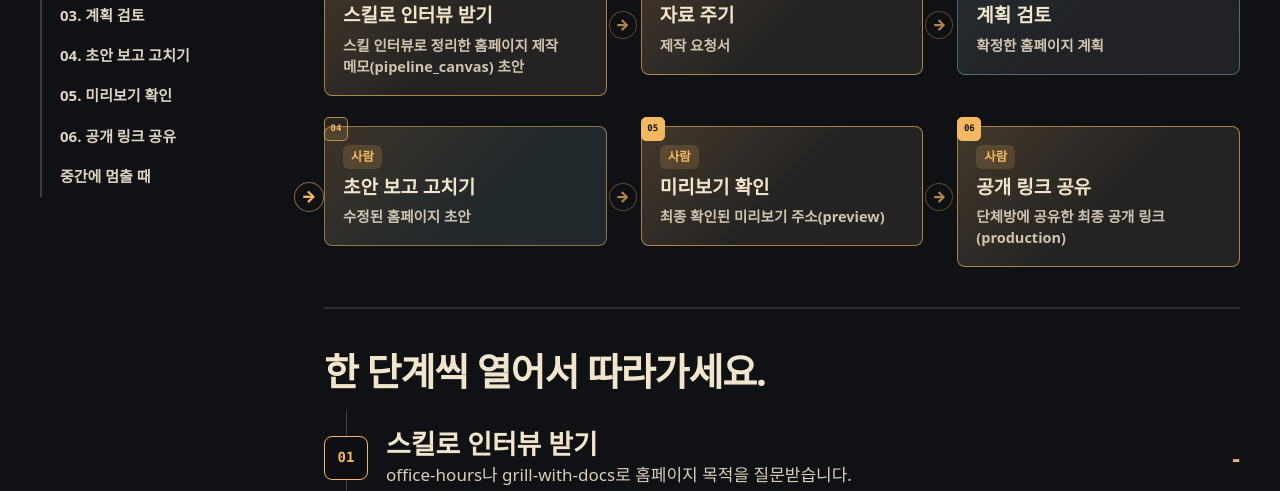
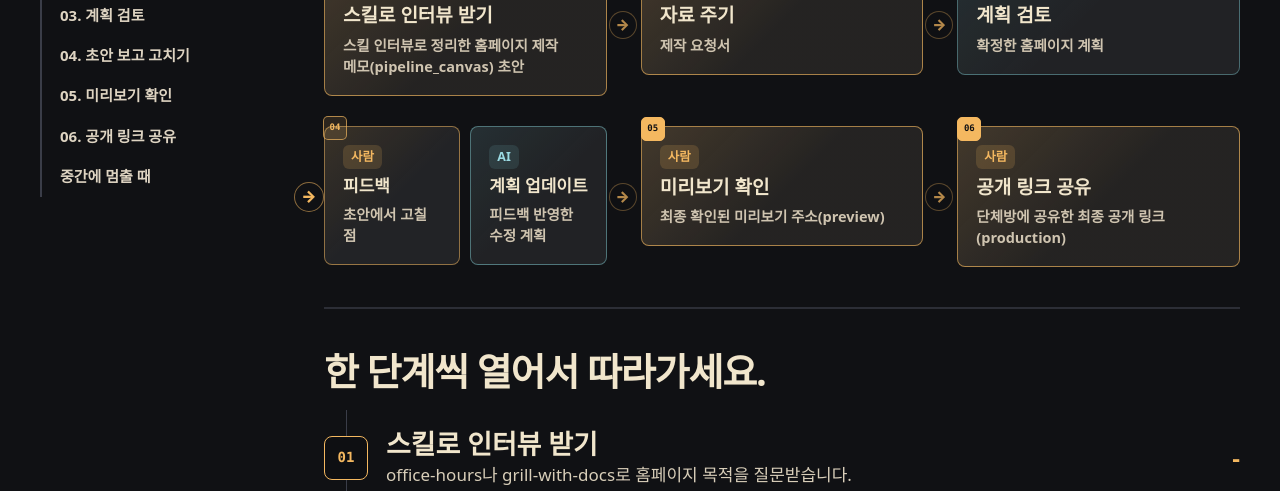
Before and after one commit to twinfin22/ai-night, an Astro site: page /modules/website in a window 1280 px wide. Shown: the part 609-1100 px from the top of the page. Built offline with nearby package versions, Linux system fonts and the light colour scheme; Astro itself is replaced by a stand-in of ours; a web font is replaced by a local one.

Commit message:
feat(tutorials): split feedback flow cards

```diff
--- a/src/components/ModuleTemplate.astro
+++ b/src/components/ModuleTemplate.astro
@@ -113,9 +113,27 @@ const actorFallback = {
           )}
           <ol class:list={['tutorial-flow', overviewFlow && 'tutorial-flow--arrows']}>
             {steps.map((item) => (
-              <li data-track={item.track ?? 'both'} data-actor={item.actor ?? 'human-ai'} data-loop={item.loop ? 'true' : undefined}>
+              <li
+                data-track={item.track ?? 'both'}
+                data-actor={item.actor ?? 'human-ai'}
+                data-loop={item.loop ? 'true' : undefined}
+                data-split={overviewFlow && item.overviewItems?.length ? 'true' : undefined}
+              >
                 <a href={`#step-${item.step}`} data-track={item.track ?? 'both'}>
                   <span class="tutorial-flow__num">{item.step}</span>
+                  {overviewFlow && item.overviewItems?.length ? (
+                    <span class="tutorial-flow__split-cards">
+                      {item.overviewItems.map((subItem) => (
+                        <span class="tutorial-flow__split-card" data-sub-actor={subItem.actor}>
+                          <span class="tutorial-flow__meta">
+                            <span class="tutorial-flow__actor">{subItem.actorLabel}</span>
+                          </span>
+                          <strong>{subItem.label}</strong>
+                          <em>{subItem.output}</em>
+                        </span>
+                      ))}
+                    </span>
+                  ) : (
                     <span class="tutorial-flow__text">
                       {overviewFlow && (
                         <span class="tutorial-flow__meta">
@@ -125,6 +143,7 @@ const actorFallback = {
                       <strong>{item.label}</strong>
                       {overviewFlow && <em>{item.output}</em>}
                     </span>
+                  )}
                 </a>
               </li>
             ))}
--- a/src/data/tutorial-types.ts
+++ b/src/data/tutorial-types.ts
@@ -8,6 +8,12 @@ export type TutorialStep = {
   track?: 'both' | 'codex' | 'claude';
   actor?: 'human' | 'ai' | 'human-ai';
   actorLabel?: string;
+  overviewItems?: {
+    actor: 'human' | 'ai';
+    actorLabel: string;
+    label: string;
+    output: string;
+  }[];
   loop?: boolean;
   loopLabel?: string;
   label: string;
--- a/src/data/website-tutorial.ts
+++ b/src/data/website-tutorial.ts
@@ -103,6 +103,20 @@ export const websiteTutorial: TutorialData = {
       step: '04',
       actor: 'human-ai',
       actorLabel: '사람',
+      overviewItems: [
+        {
+          actor: 'human',
+          actorLabel: '사람',
+          label: '피드백',
+          output: '초안에서 고칠 점',
+        },
+        {
+          actor: 'ai',
+          actorLabel: 'AI',
+          label: '계획 업데이트',
+          output: '피드백 반영한 수정 계획',
+        },
+      ],
       loop: true,
       label: '초안 보고 고치기',
       title: '첫 화면 초안을 보고 고칠 점을 말합니다.',
--- a/src/styles/global.css
+++ b/src/styles/global.css
@@ -1732,6 +1732,54 @@ html:not([data-setup-tool]) .module-page--tool-selector .module-shell {
     rgba(255, 255, 255, 0.045);
 }
 
+.tutorial-flow--arrows [data-split='true'] a {
+  min-height: 116px;
+  padding: 0;
+  border: 0;
+  background: transparent;
+}
+
+.tutorial-flow--arrows [data-split='true'] a:hover {
+  background: transparent;
+}
+
+.tutorial-flow__split-cards {
+  display: grid;
+  grid-template-columns: repeat(2, minmax(0, 1fr));
+  gap: 10px;
+  width: 100%;
+  min-height: 116px;
+}
+
+.tutorial-flow__split-card {
+  display: grid;
+  align-content: center;
+  gap: 6px;
+  min-width: 0;
+  padding: 18px;
+  border: 1px solid rgba(244, 184, 96, 0.52);
+  border-radius: 8px;
+  background:
+    linear-gradient(135deg, rgba(244, 184, 96, 0.14), rgba(255, 255, 255, 0.035) 52%),
+    rgba(255, 255, 255, 0.045);
+}
+
+.tutorial-flow__split-card[data-sub-actor='ai'] {
+  border-color: rgba(127, 202, 210, 0.48);
+  background:
+    linear-gradient(135deg, rgba(127, 202, 210, 0.12), rgba(255, 255, 255, 0.035) 52%),
+    rgba(255, 255, 255, 0.04);
+}
+
+.tutorial-flow__split-card[data-sub-actor='ai'] .tutorial-flow__actor {
+  background: rgba(127, 202, 210, 0.13);
+  color: #9bdbe3;
+}
+
+.tutorial-flow__split-card strong {
+  font-size: 17px;
+}
+
 .tutorial-flow__meta {
   display: flex;
   flex-wrap: wrap;
```
Lines whose indentation alone changed are shown as unchanged.
